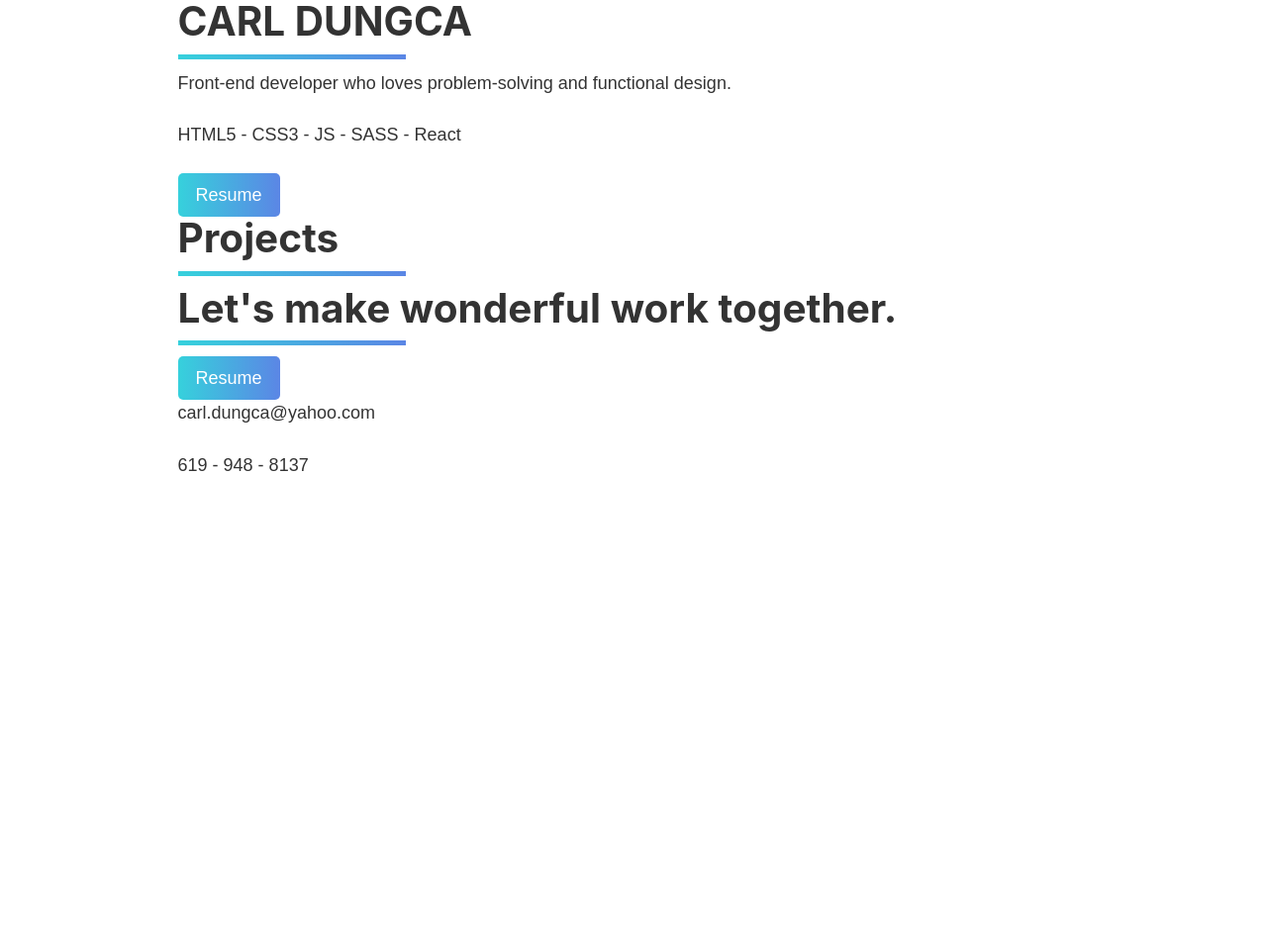
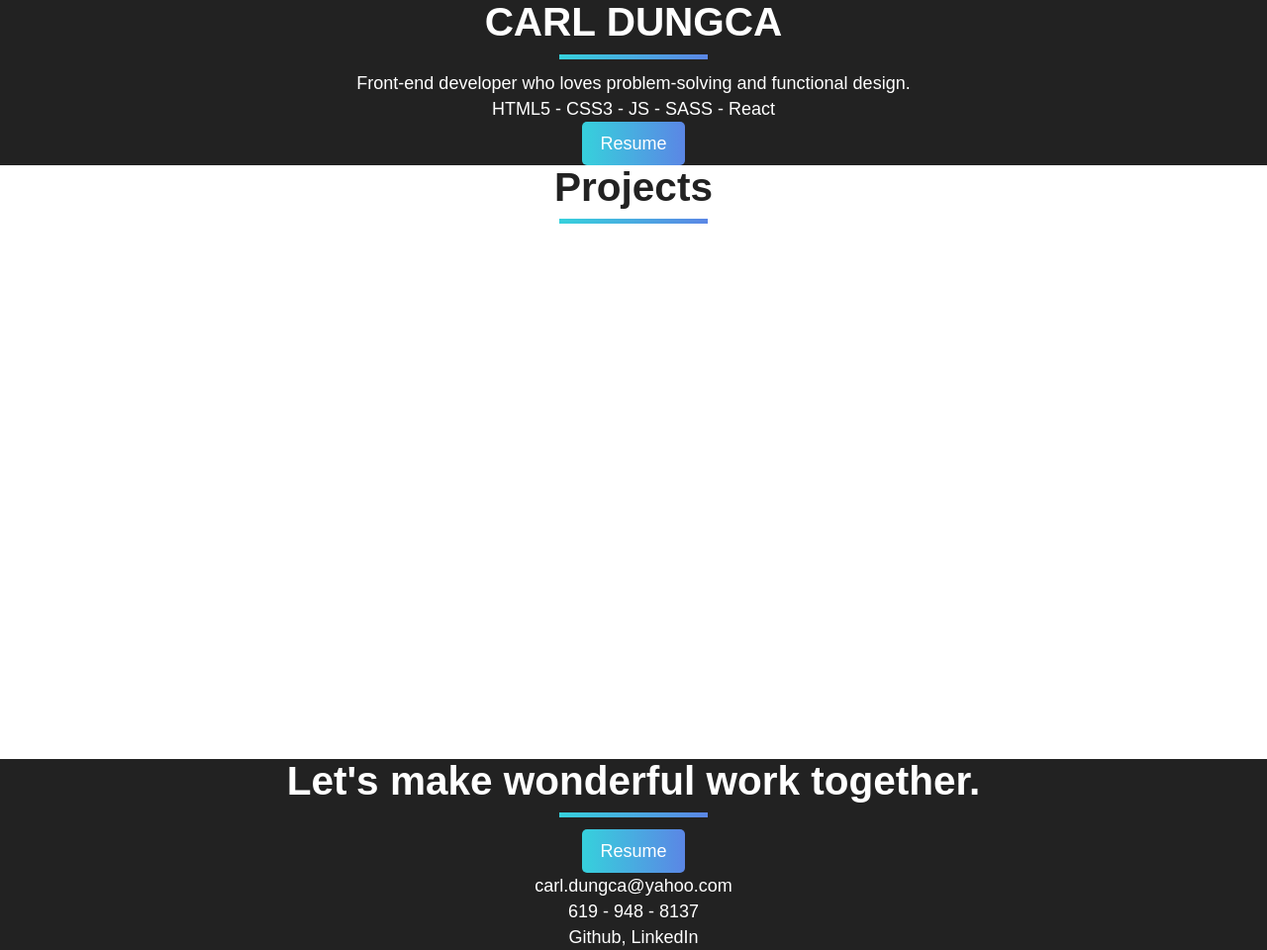
Before and after one commit to CarlsJr4/Portfolio-2.0, a Gatsby site: page / in a window 1280 px wide. Shown: the whole page at 99% size. Before the commit the page ends 800 px from the top, so only its background shows below. Built offline with nearby package versions, Linux system fonts and the light colour scheme; Gatsby itself is replaced by a stand-in of ours; a web font is replaced by a local one.

Commit message:
Centered pseudo underlines and added dark backgrounds to certain sections

```diff
--- a/src/components/Footer.js
+++ b/src/components/Footer.js
@@ -3,11 +3,12 @@ import LinkButton from "./LinkButton"
 
 const Footer = () => {
 	return (
-		<footer>
+		<footer className="content--dark">
 				<h1>Let's make wonderful work together.</h1>
 				<LinkButton link="#">Resume</LinkButton>
 				<p>carl.dungca@yahoo.com</p>
 				<p>619 - 948 - 8137</p>
+				<p>Github, LinkedIn</p>
 		</footer>
 	);
 }
--- a/src/components/layout.js
+++ b/src/components/layout.js
@@ -28,14 +28,7 @@ const Layout = ({ children }) => {
   return (
     <>
       {/* <Header siteTitle={data.site.siteMetadata.title} /> */}
-      <div
-        style={{
-          margin: `0 auto`,
-          maxWidth: 960,
-          padding: `0px 1.0875rem 1.45rem`,
-          paddingTop: 0,
-        }}
-      >
+      <div>
         <main>{children}</main>
         <Footer />
       </div>
--- a/src/pages/index.js
+++ b/src/pages/index.js
@@ -11,7 +11,7 @@ const IndexPage = () => (
     <SEO title="Home" />
 
 		{/* ---------- Intro ---------- */}
-		<section className="content--black">
+		<section className="content--dark">
 			<h1 id="intro__name">Carl Dungca</h1>
 			<p>Front-end developer who loves problem-solving and functional design.</p>
 			<p>HTML5 - CSS3 - JS - SASS - React</p>
@@ -19,7 +19,7 @@ const IndexPage = () => (
 		</section>
 
 		{/* ---------- Projects ---------- */}
-		<section className="content--white">
+		<section className="content--light projects">
 			<h1>Projects</h1>
 		</section>
 
--- a/src/stylesheets/_base.scss
+++ b/src/stylesheets/_base.scss
@@ -1,5 +1,13 @@
-section, footer {
-		h1 {
-			position: relative;
-		}
+.content {
+	&--dark {
+		background-color: $theme-dark;
+		color: white;
+	}
+	&--light {
+		color: $theme-dark;
+	}
 }
+
+.projects {
+	height: 75vh;
+}
--- a/src/stylesheets/_typography.scss
+++ b/src/stylesheets/_typography.scss
@@ -5,18 +5,30 @@
 }
 
 section, footer {
-	h1::after {
+	// h1 is styled this way to control position of underlines
+	h1 {
+		position: relative;
+		display: flex;
+		flex-direction: column;
+		align-items: center;
+		// The heading underlines
+		&::after {
 			content: "";
 			background: $theme-accent;
 			height: 5px;
 			position: absolute;
-		left: 0;
-		right: 0;
+			max-width: 150px;
 			width: 25%;
 			bottom: -15px;
 		}
 	}
+}
 
-body {
+body, h1 {
 	font-family: 'Muli', sans-serif;
+	text-align: center;
 }
+
+p {
+	margin-bottom: 0;
+}
```
Lines whose indentation alone changed are shown as unchanged.
